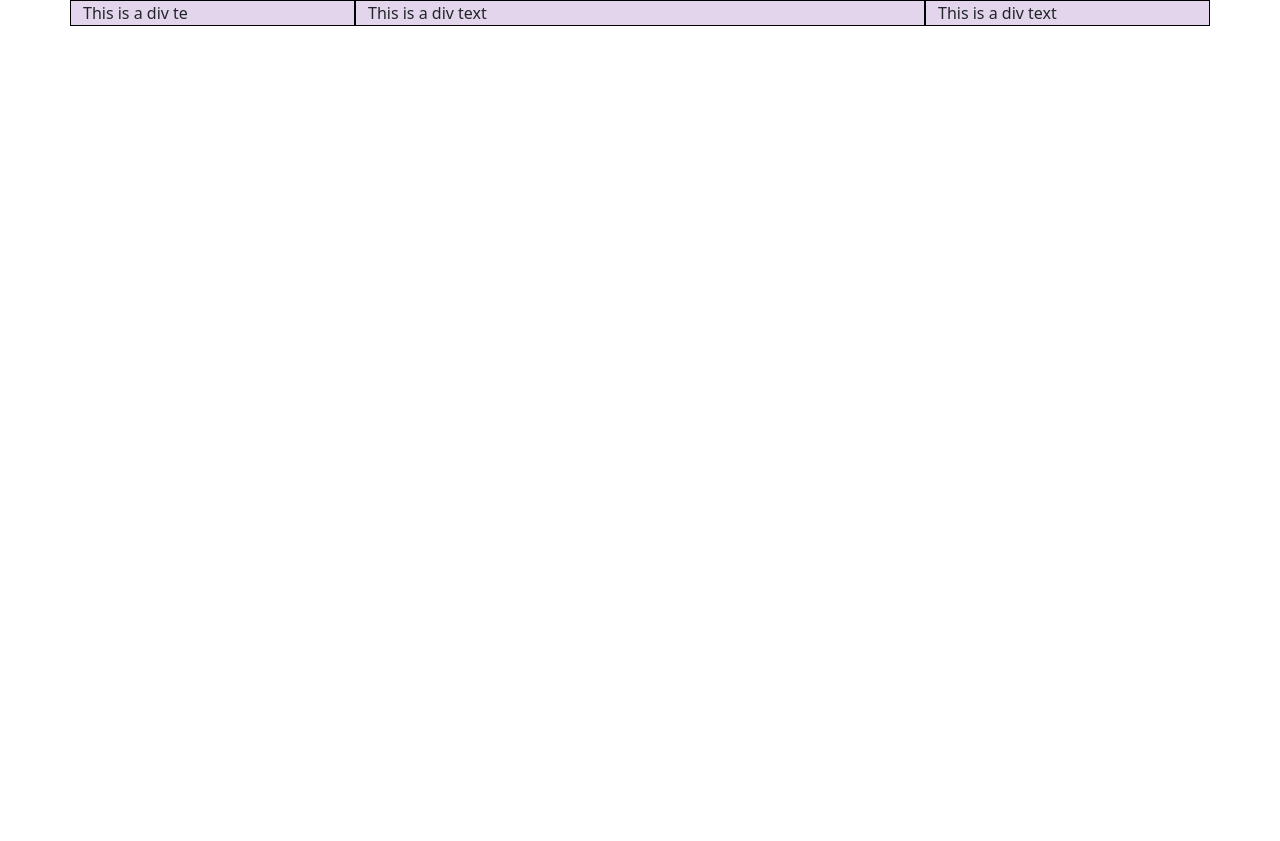
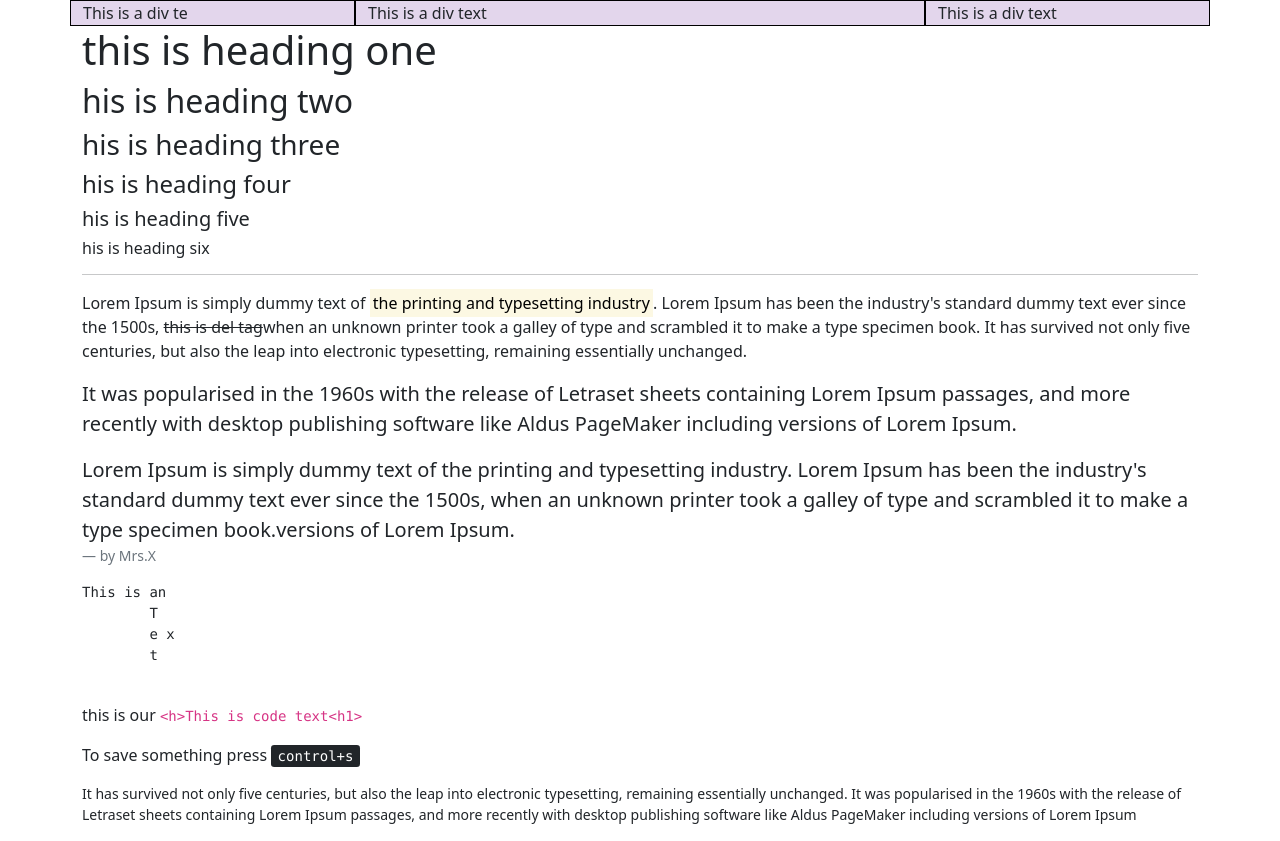
Before and after one commit to alimmondal/my-first-website, a plain HTML site: page index.html in a window 1280 px wide. Before the commit the page ends 800 px from the top, so only its background shows below. Drawn offline with nearby package versions, Linux system fonts and the light colour scheme.

Commit message:
more thing added

```diff
--- a/index.html
+++ b/index.html
@@ -14,11 +14,40 @@
             <div class="our_class col-sm-2 col-md-6">This is a div text</div>
             <div class="our_class col-sm-2 col-md-3">This is a div text</div>
         </div>
-    </div>
+
+        <h1>this is heading one</h1>
+        <h2>his is heading two</h2>
+        <h3>his is heading three</h3>
+        <h4>his is heading four</h4>
+        <h5>his is heading five</h5>
+        <h6>his is heading six</h6>
+
+    <hr/>
+
+    <p>Lorem Ipsum is simply dummy text of <mark>the printing and typesetting industry</mark>. Lorem Ipsum has been the industry's standard dummy text ever since the 1500s, <del>this is del tag</del>when an unknown printer took a galley of type and scrambled it to make a type specimen book. It has survived not only five centuries, but also the leap into electronic typesetting, remaining essentially unchanged. </p>
+
+
+    <p class="lead"> It was popularised in the 1960s with the release of Letraset sheets containing Lorem Ipsum passages, and more recently with desktop publishing software like Aldus PageMaker including versions of Lorem Ipsum.</p>
+
+    <blockquote class="blockquote">Lorem Ipsum is simply dummy text of the printing and typesetting industry. Lorem Ipsum has been the industry's standard dummy text ever since the 1500s, when an unknown printer took a galley of type and scrambled it to make a type specimen book.versions of Lorem Ipsum.</blockquote>
+    <footer class="blockquote-footer">by Mrs.X</footer>
+    <pre>This is an
+        T
+        e x
+        t
+    </pre>
+
+    <p>this is our <code>&lt;h&gt;This is code text&lt;h1&gt;</code></p>
+
+    <p>To save something press <kbd>control+s</kbd></p>
+
+    <p class="small"> It has survived not only five centuries, but also the leap into electronic typesetting, remaining essentially unchanged. It was popularised in the 1960s with the release of Letraset sheets containing Lorem Ipsum passages, and more recently with desktop publishing software like Aldus PageMaker including versions of Lorem Ipsum</p>
 
 
 
 
+
+    </div>
 
     <script src="https://cdn.jsdelivr.net/npm/bootstrap@5.0.0-beta1/dist/js/bootstrap.bundle.min.js"></script>
 
```
